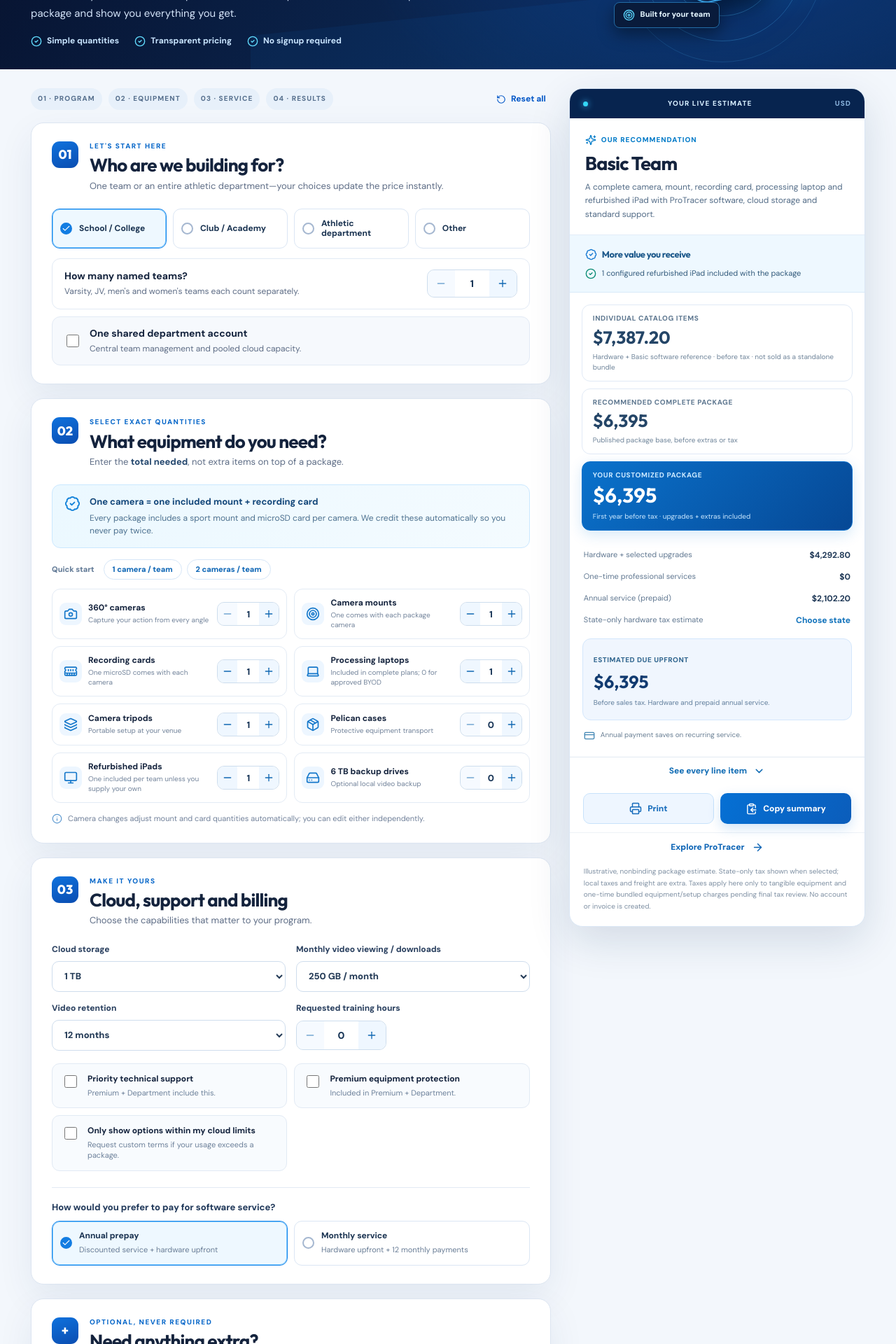
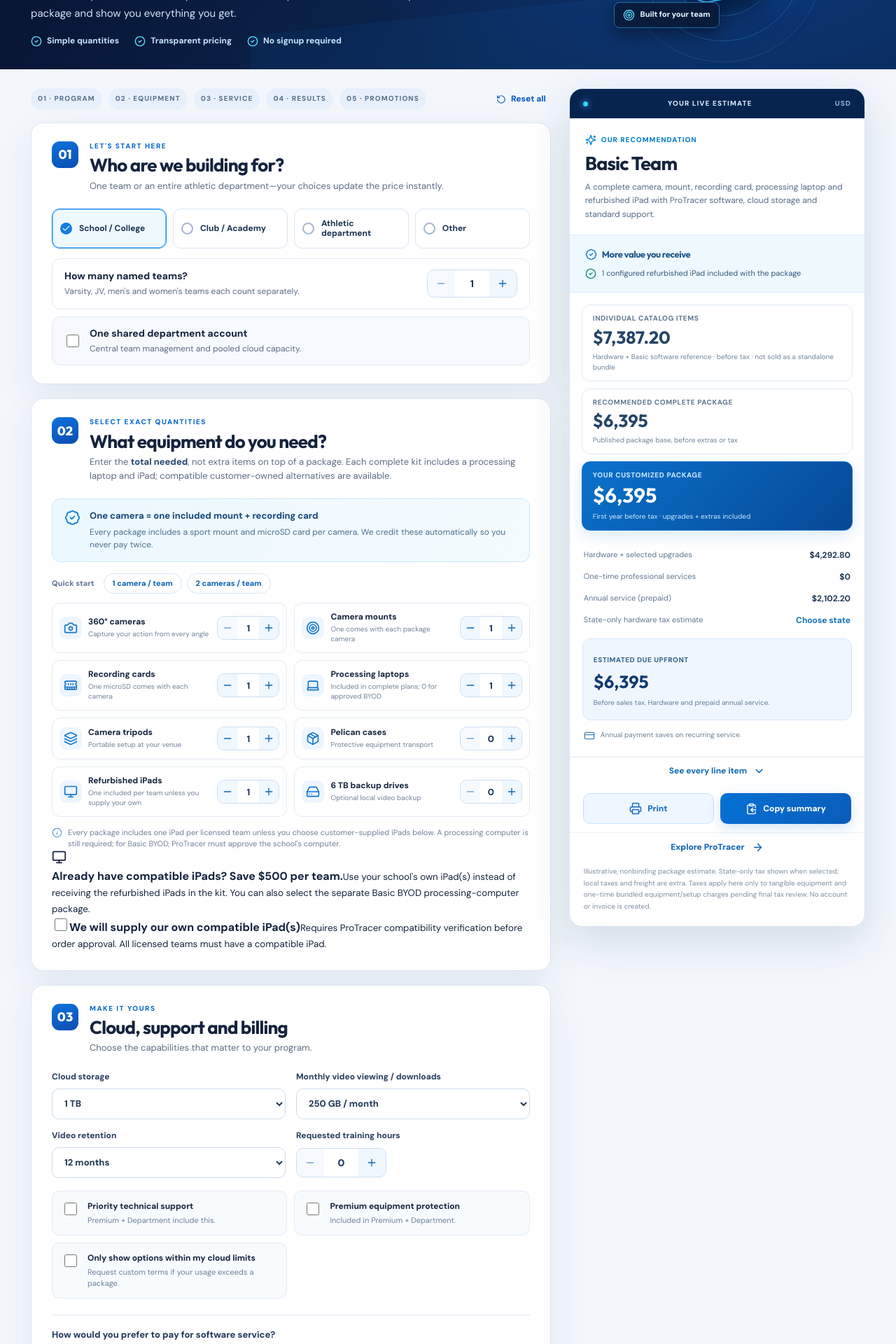
Before and after one commit to I-Dabble/ProTracer-sales-dashboard, a Next.js app: page / in a window 1280 px wide. Shown: the part 300-2220 px from the top of the page at 70% size. Built offline with nearby package versions, Linux system fonts and the light colour scheme.

Commit message:
Expose iPad BYOD credit and two-year commitment in package builder

```diff
--- a/components/SalesApp.tsx
+++ b/components/SalesApp.tsx
@@ -230,7 +230,7 @@ export default function SalesApp(){
     </div></section>
 
     <div className="container layout" id="build"><div className="builder">
-      <div className="step-navigation"><div><span className="step-tag">01 · PROGRAM</span><span className="step-tag">02 · EQUIPMENT</span><span className="step-tag">03 · SERVICE</span><span className="step-tag">04 · RESULTS</span></div><button onClick={reset} className="text-button" type="button"><RotateCcw size={14}/> Reset all</button></div>
+      <div className="step-navigation"><div><span className="step-tag">01 · PROGRAM</span><span className="step-tag">02 · EQUIPMENT</span><span className="step-tag">03 · SERVICE</span><span className="step-tag">04 · RESULTS</span><span className="step-tag">05 · PROMOTIONS</span></div><button onClick={reset} className="text-button" type="button"><RotateCcw size={14}/> Reset all</button></div>
 
       <section className="card" aria-labelledby="program-heading"><div className="section-title"><span className="number">01</span><div><span className="kicker">LET'S START HERE</span><h2 id="program-heading">Who are we building for?</h2><p>One team or an entire athletic department—your choices update the price instantly.</p></div></div>
         <Radio label="Organization type" items={[{value:'school',name:'School / College'},{value:'club',name:'Club / Academy'},{value:'organization',name:'Athletic department'},{value:'other',name:'Other'}]} value={answers.buyerType} onChange={v=>update('buyerType',v)}/>
@@ -239,11 +239,16 @@ export default function SalesApp(){
         {answers.teams>10&&<p className="warning"><Info size={16}/> More than 10 named teams requires custom department pricing.</p>}
       </section>
 
-      <section className="card" aria-labelledby="equipment-heading"><div className="section-title"><span className="number">02</span><div><span className="kicker">SELECT EXACT QUANTITIES</span><h2 id="equipment-heading">What equipment do you need?</h2><p>Enter the <strong>total needed</strong>, not extra items on top of a package.</p></div></div>
+      <section className="card" aria-labelledby="equipment-heading"><div className="section-title"><span className="number">02</span><div><span className="kicker">SELECT EXACT QUANTITIES</span><h2 id="equipment-heading">What equipment do you need?</h2><p>Enter the <strong>total needed</strong>, not extra items on top of a package. Each complete kit includes a processing laptop and iPad; compatible customer-owned alternatives are available.</p></div></div>
         <div className="rule"><BadgeCheck size={23}/><span><strong>One camera = one included mount + recording card</strong><small>Every package includes a sport mount and microSD card per camera. We credit these automatically so you never pay twice.</small></span></div>
-        <div className="quick-set"><span>Quick start</span><button type="button" onClick={()=>{setAnswers(a=>({...a,hardwareNeeds:{...(a.hardwareNeeds??DEFAULT_HARDWARE_NEEDS),cameras:a.teams,mounts:a.teams,sdCards:a.teams,laptops:a.teams,tripods:a.teams}}));setSelected(null);}}>1 camera / team</button><button type="button" onClick={()=>{setAnswers(a=>({...a,hardwareNeeds:{...(a.hardwareNeeds??DEFAULT_HARDWARE_NEEDS),cameras:a.teams*2,mounts:a.teams*2,sdCards:a.teams*2,laptops:a.teams,tripods:a.teams}}));setSelected(null);}}>2 cameras / team</button></div>
+        <div className="quick-set"><span>Quick start</span><button type="button" onClick={()=>{setAnswers(a=>({...a,hardwareNeeds:{...(a.hardwareNeeds??DEFAULT_HARDWARE_NEEDS),cameras:a.teams,mounts:a.teams,sdCards:a.teams,laptops:a.teams,tripods:a.teams,ipads:a.useOwnIpad?0:Math.max((a.hardwareNeeds??DEFAULT_HARDWARE_NEEDS).ipads,a.teams)}}));setSelected(null);}}>1 camera / team</button><button type="button" onClick={()=>{setAnswers(a=>({...a,hardwareNeeds:{...(a.hardwareNeeds??DEFAULT_HARDWARE_NEEDS),cameras:a.teams*2,mounts:a.teams*2,sdCards:a.teams*2,laptops:a.teams,tripods:a.teams,ipads:a.useOwnIpad?0:Math.max((a.hardwareNeeds??DEFAULT_HARDWARE_NEEDS).ipads,a.teams)}}));setSelected(null);}}>2 cameras / team</button></div>
         <div className="equipment-grid">{EQUIPMENT.map(e=>{const Icon=e.icon;return <div className="equipment-row" key={e.key}><div className="equipment-icon"><Icon size={20}/></div><div className="equipment-copy"><strong>{e.title}</strong><small>{e.hint}</small></div><Quantity label={e.title} min={e.key==='cameras'?1:0} max={100} value={h[e.key]} onChange={v=>changeHardware(e.key,v)}/></div>;})}</div>
-        <p className="helper"><Info size={15}/> Camera changes adjust mount and card quantities automatically; you can edit either independently.</p>
+        <p className="helper"><Info size={15}/> Every package includes one iPad per licensed team unless you choose customer-supplied iPads below. A processing computer is still required; for Basic BYOD, ProTracer must approve the school's computer.</p>
+        <div className="byod-panel">
+          <div className="byod-panel-head"><Monitor size={21}/><div><strong>Already have compatible iPads? Save $500 per team.</strong><small>Use your school's own iPad(s) instead of receiving the refurbished iPads in the kit. You can also select the separate Basic BYOD processing-computer package.</small></div></div>
+          <label className="byod-toggle"><input type="checkbox" checked={answers.useOwnIpad} onChange={e=>chooseOwnIpad(e.target.checked)}/><span><strong>We will supply our own compatible iPad(s)</strong><small>Requires ProTracer compatibility verification before order approval. All licensed teams must have a compatible iPad.</small></span></label>
+          {answers.useOwnIpad&&<p className="byod-savings"><CheckCircle2 size={17}/> A <strong>{price(500*(selectedBase?.package.id==='department'?Math.max(5,answers.teams):answers.teams))}</strong> iPad BYOD credit is included in the configured package estimate.</p>}
+        </div>
       </section>
 
       <section className="card" aria-labelledby="service-heading"><div className="section-title"><span className="number">03</span><div><span className="kicker">MAKE IT YOURS</span><h2 id="service-heading">Cloud, support and billing</h2><p>Choose the capabilities that matter to your program.</p></div></div>
@@ -253,7 +258,8 @@ export default function SalesApp(){
           <label>Requested training hours<div className="qty-wrapper"><Quantity label="Training hours" value={answers.trainingHours} max={100} onChange={v=>update('trainingHours',v)}/></div></label>
         </div>
         <div className="feature-toggles"><label><input type="checkbox" checked={answers.priority} onChange={e=>update('priority',e.target.checked)}/><span><strong>Priority technical support</strong><small>Premium + Department include this.</small></span></label><label><input type="checkbox" checked={answers.protection} onChange={e=>update('protection',e.target.checked)}/><span><strong>Premium equipment protection</strong><small>Included in Premium + Department.</small></span></label><label><input type="checkbox" checked={!answers.acceptOverages} onChange={e=>update('acceptOverages',!e.target.checked)}/><span><strong>Only show options within my cloud limits</strong><small>Request custom terms if your usage exceeds a package.</small></span></label></div>
-        <div className="billing-section"><span className="form-label">How would you prefer to pay for software service?</span><Radio label="Billing frequency" items={[{value:'annual',name:'Annual prepay',hint:'Discounted service + hardware upfront'},{value:'monthly',name:'Monthly service',hint:'Hardware upfront + 12 monthly payments'}]} value={answers.billing} onChange={v=>update('billing',v,false)}/></div>
+        <div className="billing-section"><span className="form-label">How would you prefer to pay for software service?</span><Radio label="Billing frequency" items={[{value:'annual',name:'Annual prepay',hint:'Prepaid each service year + hardware upfront'},{value:'monthly',name:'Monthly service',hint:'Hardware upfront + 12 monthly service payments'}]} value={answers.billing} onChange={v=>update('billing',v,false)}/></div>
+        <div className="billing-section"><span className="form-label">How long can your program commit to service?</span><Radio label="Service commitment" items={[{value:'1',name:'1 year',hint:'Standard initial commitment'},{value:'2',name:'2 years',hint:'Qualifies for certain promotions; year 2 billed separately'}]} value={String(answers.serviceYears)} onChange={v=>update('serviceYears',Number(v) as 1|2,false)}/></div>
       </section>
 
       <section className="card extras-card" aria-labelledby="extras-heading"><div className="section-title"><span className="number">+</span><div><span className="kicker">OPTIONAL, NEVER REQUIRED</span><h2 id="extras-heading">Need anything extra?</h2><p>These are <strong>additional items beyond the quantities above</strong>.</p></div></div>
@@ -272,12 +278,14 @@ export default function SalesApp(){
       </section>
 
       <section className="card packages-card" id="packages" aria-labelledby="packages-heading"><div className="section-title"><span className="number">04</span><div><span className="kicker">YOUR OPTIONS, SIDE BY SIDE</span><h2 id="packages-heading">Compare complete packages</h2><p>Each estimate adds only what's missing from your requested quantities.</p></div></div>
-        <div className="package-options">{recom.comparisons.map(q=>{const isPicked=configured?.package.id===q.package.id;const isBest=preferred?.package.id===q.package.id;const total=q.firstYearTotal??q.firstYearBeforeTax;const kits=q.package.id==='department'?Math.max(5,answers.teams):answers.teams*q.package.camerasPerTeam;return <button type="button" key={q.package.id} className={`package-option ${isPicked?'picked':''} ${!q.eligible?'not-eligible':''}`} disabled={!q.eligible} onClick={()=>setSelected(q.package.id)}><span className="package-option-icon">{isPicked?<Check size={16}/>:<Package size={17}/>}</span><span className="package-option-main"><span className="package-name">{q.package.title}{isBest&&<span className="tag">BEST FIT</span>}</span><span className="package-specs">{kits} camera{kits===1?'':'s'} + {kits} mounts · {fmt(q.includedStorageGb)} GB cloud</span>{!q.eligible&&<span className="package-error">Custom scope review required</span>}</span><span className="package-price"><strong>{q.eligible?price(total):'Custom'}</strong><small>{stateRate===null?'before tax':'incl. state-only tax'}</small></span></button>;})}</div>
+        <div className="package-options">{recom.comparisons.map(q=>{const isPicked=configured?.package.id===q.package.id;const isBest=preferred?.package.id===q.package.id;const total=q.firstYearTotal??q.firstYearBeforeTax;const kits=q.package.id==='department'?Math.max(5,answers.teams):answers.teams*q.package.camerasPerTeam;return <button type="button" key={q.package.id} className={`package-option ${isPicked?'picked':''} ${!q.eligible?'not-eligible':''}`} disabled={!q.eligible} onClick={()=>choosePackage(q.package.id)}><span className="package-option-icon">{isPicked?<Check size={16}/>:<Package size={17}/>}</span><span className="package-option-main"><span className="package-name">{q.package.title}{isBest&&<span className="tag">BEST FIT</span>}</span><span className="package-specs">{kits} camera{kits===1?'':'s'} + {kits} mounts · {answers.useOwnIpad?'school-supplied iPads':`${q.includedIpads} included iPad${q.includedIpads===1?'':'s'}`} · {fmt(q.includedStorageGb)} GB cloud{q.package.id==='byod'?' · own computer approval required':''}</span>{!q.eligible&&<span className="package-error">Custom scope review required</span>}</span><span className="package-price"><strong>{q.eligible?price(total):'Custom'}</strong><small>{stateRate===null?'before tax':'incl. state-only tax'}</small></span></button>;})}</div>
         <button className="expand-button" type="button" aria-expanded={compareOpen} onClick={()=>setCompareOpen(!compareOpen)}>Compare all included features <ChevronDown size={17} className={compareOpen?'up':''}/></button>
         {compareOpen&&<div className="comparison-table-wrap"><table className="comparison-table"><thead><tr><th>Included</th>{PACKAGES.map(p=><th key={p.id}>{p.title}</th>)}</tr></thead><tbody>{[
           ['Cameras / mounts',...PACKAGES.map(p=>String((p.id==='department'?Math.max(5,answers.teams):answers.teams*p.camerasPerTeam))+' / '+String(p.id==='department'?Math.max(5,answers.teams):answers.teams*p.mountPerTeam))],
           ['Recording cards',...PACKAGES.map(p=>String(p.id==='department'?Math.max(5,answers.teams):answers.teams*p.camerasPerTeam))],
           ['Pelican cases',...PACKAGES.map(p=>String(p.id==='department'?0:answers.teams*p.casePerTeam))],
+          ['Processing laptops supplied by ProTracer',...PACKAGES.map(p=>String(p.id==='department'?Math.max(5,answers.teams):answers.teams*p.laptopPerTeam))],
+          ['Refurbished iPads supplied by ProTracer',...recom.comparisons.map(q=>String(q.includedIpads))],
           ['Storage',...recom.comparisons.map(q=>fmt(q.includedStorageGb)+' GB')],
           ['Video viewing/downloads',...recom.comparisons.map(q=>fmt(q.includedDeliveryGb)+' GB/mo')],
           ['Retention',...PACKAGES.map(p=>p.retentionMonths+' months')],
```
